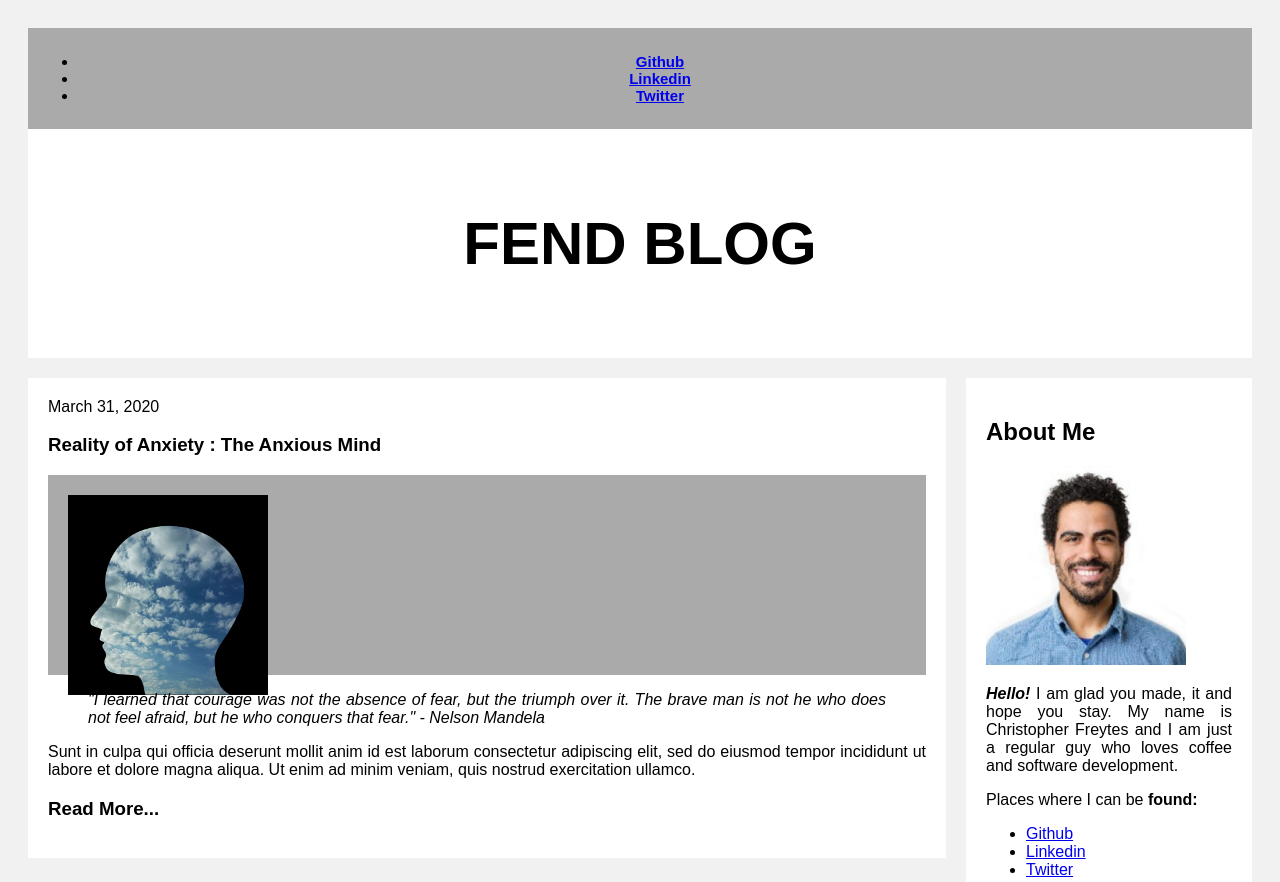
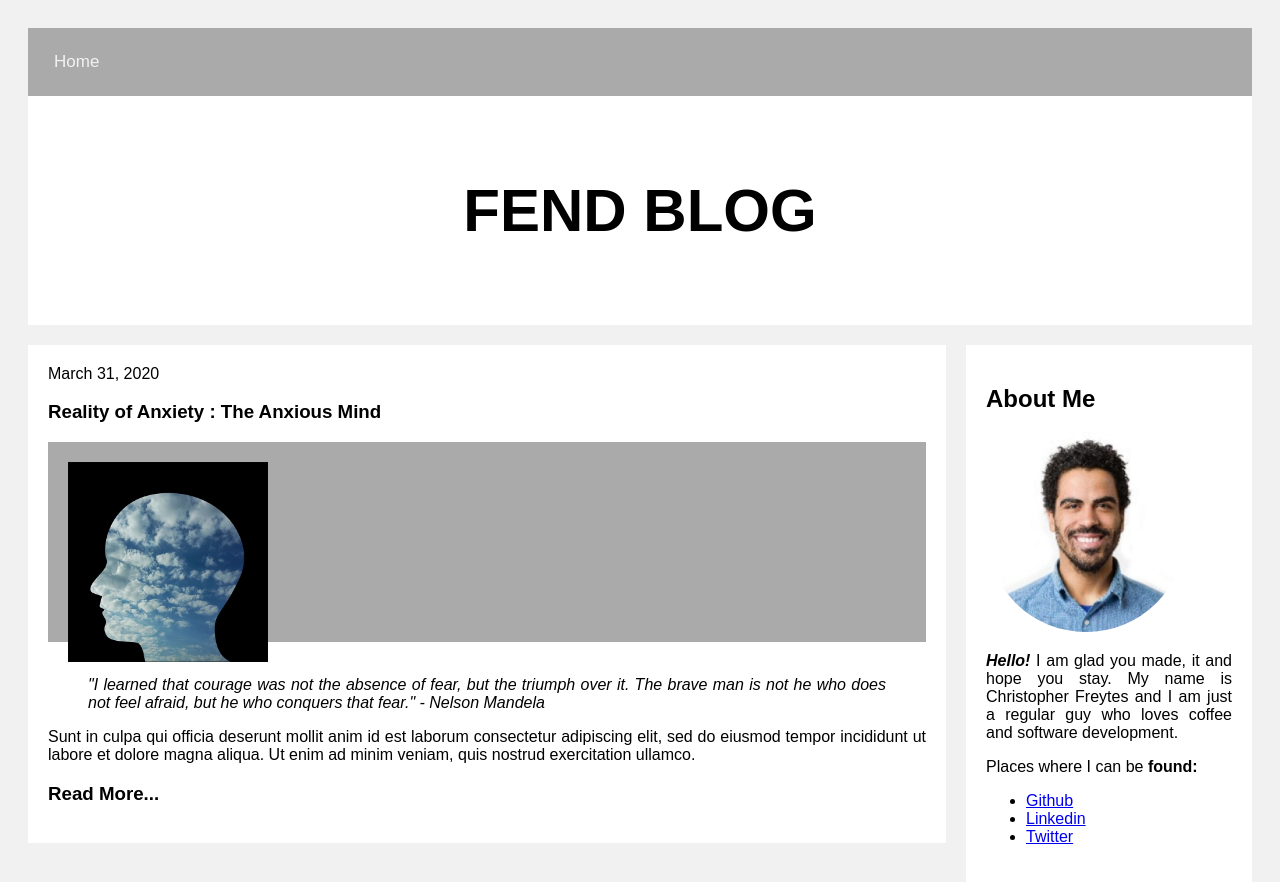
Before and after one commit to Freytes/FEND, a plain HTML site: page 1-FEND-Blog-Site/index.html in a window 1280 px wide. Shown: the top 882 px of the page. Drawn offline with Linux system fonts and the light colour scheme.

Commit message:
Added Header

```diff
--- a/1-FEND-Blog-Site/index.html
+++ b/1-FEND-Blog-Site/index.html
@@ -31,6 +31,29 @@ div{
   font-size: 10px;
   text-align: center;
   background: #aaa;
+  overflow: hidden;
+}
+
+/* Style the links inside the navigation bar */
+.topmenu a {
+  float: left;
+  color: #f2f2f2;
+  text-align: center;
+  padding: 14px 16px;
+  text-decoration: none;
+  font-size: 17px;
+}
+
+/* Change the color of links on hover */
+.topmenu a:hover {
+  background-color: #ddd;
+  color: black;
+}
+
+/* Add a color to the active/current link */
+.topmenu a.active {
+  background-color: #4CAF50;
+  color: white;
 }
 
 
@@ -94,11 +117,7 @@ div{
 <body>
 
 <div class="topmenu">
-<h2>  <ul>
-  <li><a href="https://github.com/freytes">Github</a></li>
-  <li><a href="https://linkedin.com/in/cfreytes">Linkedin</a></li>
-  <li><a href="https://twitter.com/iamfreytes">Twitter</a></li>
-</ul></h2>
+<a href="https://github.com/freytes">Home</a>
 </div>
 
 <div class="header">
@@ -115,6 +134,7 @@ div{
     </div>
 
       <div class="img" style="height:200px;">  <img src="./assets/images/head-2360166_640.jpg" alt="Anxious" style="height:200px"></div>
+     <br>
       <blockquote cite="Nelson Mandela"><em>"I learned that courage was not the absence of fear, but the triumph over it. The brave man is not he who does not feel afraid, but he who conquers that fear."
         - Nelson Mandela</em></blockquote>
       <p>Sunt in culpa qui officia deserunt mollit anim id est laborum consectetur adipiscing elit, sed do eiusmod tempor incididunt ut labore et dolore magna aliqua. Ut enim ad minim veniam, quis nostrud exercitation ullamco.</p>
@@ -127,7 +147,7 @@ div{
     <div class="card">
       <h2>About Me</h2>
       <div class="about">
-        <img src="./assets/images/cfreytes-headshot.jpeg" alt="Freytes Headshot" style="height:200px">
+        <img src="./assets/images/cfreytes-headshot.jpeg" alt="Freytes Headshot" style="height:200px" class="imgAbout">
       </div>
       <p><em><b>Hello!</b></em> I am glad you made, it and hope you stay. My name is Christopher Freytes and I am just a regular guy who loves coffee and software development.</p>
       <p>Places where I can be <b>found:</b></p>
```
